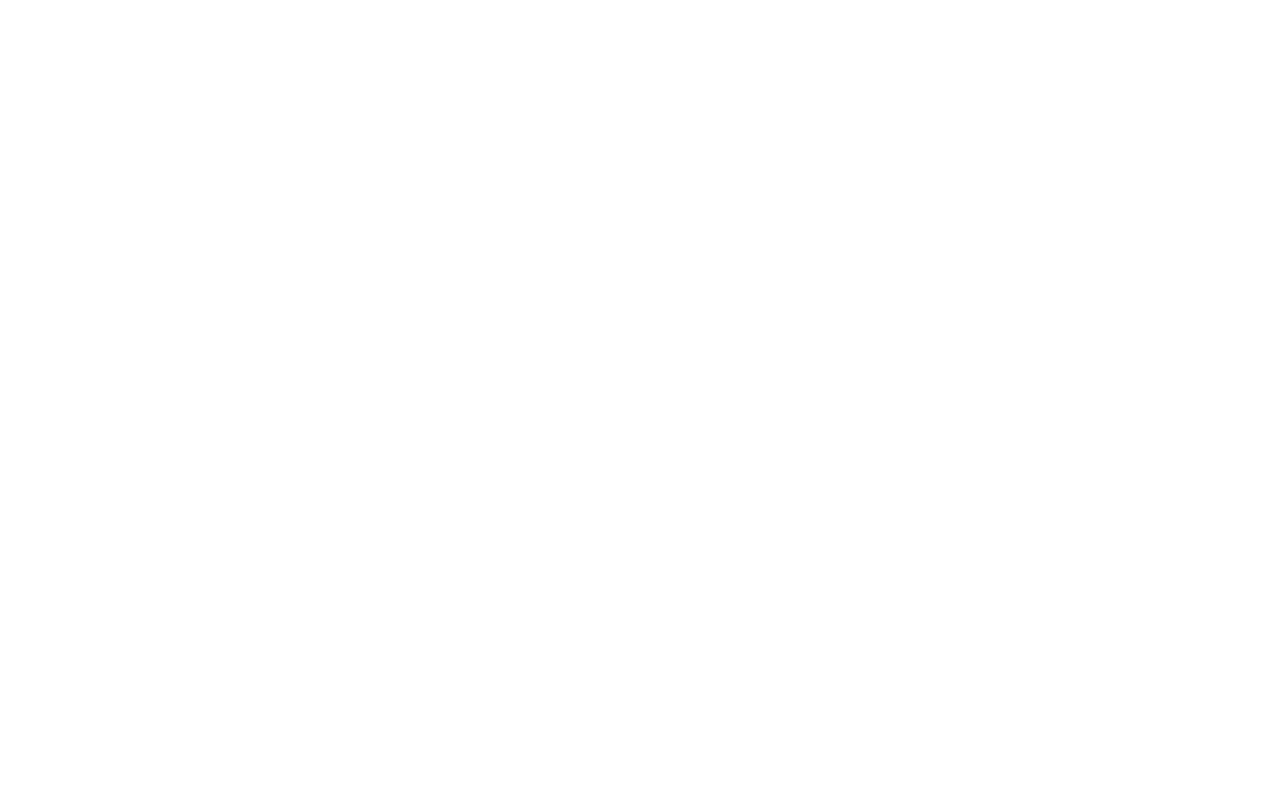
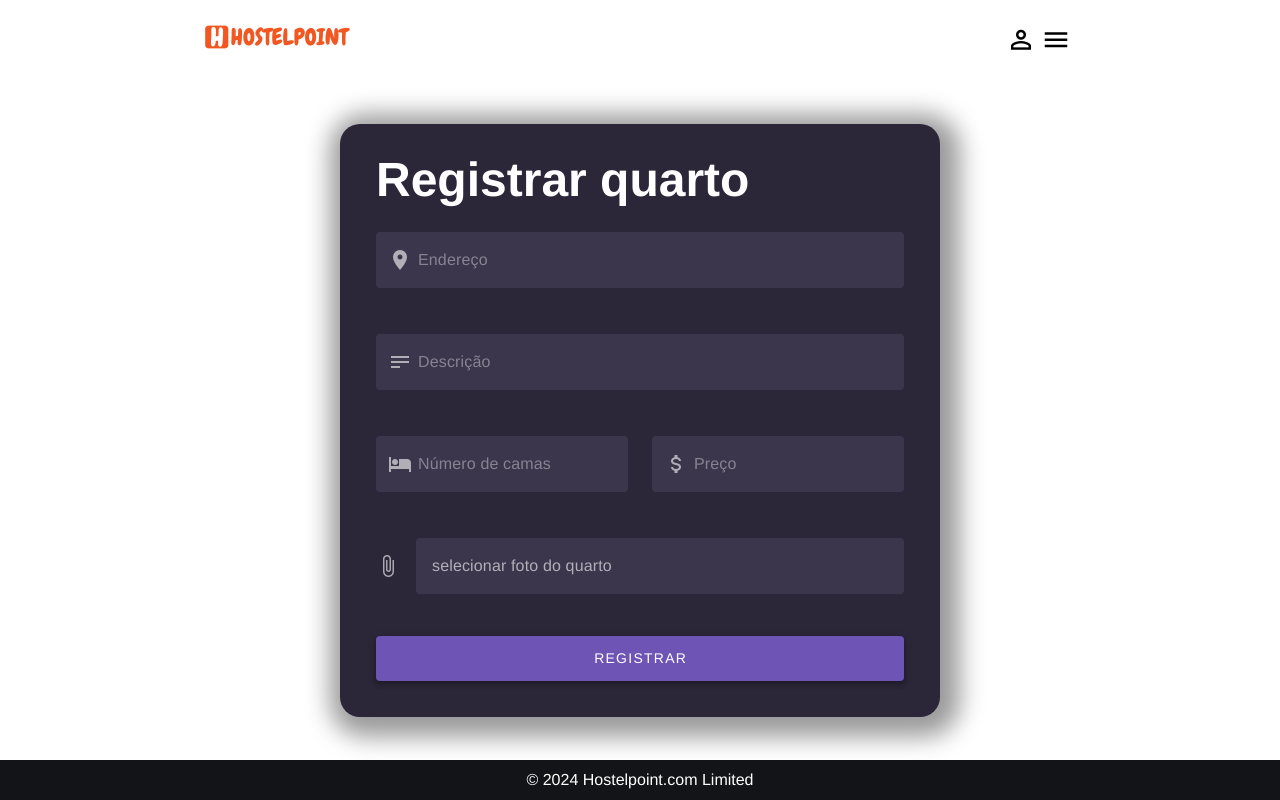
Before and after one commit to zBrant/hostel, a Vue app in the folder hostel-app/: page /#/register-room in a window 1280 px wide. Before the commit this address had no page. Built offline with nearby package versions, Linux system fonts and the light colour scheme.

Commit message:
[COMMIT] - home page and room subscription page done

```diff
--- a/hostel-app/src/components/DefaultFooter.vue
+++ b/hostel-app/src/components/DefaultFooter.vue
@@ -22,12 +22,12 @@
 .diagonal-background::before {
   content: '';
   position: absolute;
-  top: -50px;
+
   left: 0;
   width: 100%;
-  height: calc(100% + 50px);
-  background-color: #121417;
-  clip-path: polygon(0 50px, 100% 0, 100% 100%, 0 100%);
-  z-index: -1;
+}
+
+.text-white {
+  position: relative;
 }
 </style>
--- a/hostel-app/src/components/DefaultHeader.vue
+++ b/hostel-app/src/components/DefaultHeader.vue
@@ -4,10 +4,19 @@
         <img alt="Vue logo" style="width: 200px" src="../assets/logo.png">
       </router-link>
 
-    <div class="padding-items">
-        <router-link to="/sign-up">
-          <v-icon icon="mdi-account-outline" size="30" class="user-icon"/>
-        </router-link>
+    <div class="padding-items d-flex text-black">
+
+
+        <div class="mr-10 border-registrer-property align-self-center pt-1 pb-1" v-if="logedUser">
+          <router-link to="/register-room" class="text-decoration-none">
+            <v-icon icon="mdi-office-building mr-1" size="20" />
+            <span>Resgistre sua propriedade</span>
+          </router-link>
+        </div>
+
+      <router-link to="/sign-up">
+        <v-icon icon="mdi-account-outline" size="30" class="user-icon"/>
+      </router-link>
 
       <v-menu
           transition="slide-y-transition"
@@ -17,7 +26,12 @@
         </template>
         <v-list>
           <v-list-item>
-            <v-list-item-title> Anunciar </v-list-item-title>
+            <v-list-item-title>
+              <a href="https://google.com" style="color: black; text-decoration: none" target="_blank">
+                <v-icon icon="mdi-help-circle" size="20" class="user-icon mr-1"/>
+                Ajuda
+              </a>
+            </v-list-item-title>
           </v-list-item>
         </v-list>
       </v-menu>
@@ -29,8 +43,14 @@
 <script>
 export default {
   name: 'default-header',
-  props: {
-    msg: String
+  props: {},
+  data(){
+    return {
+      logedUser: false,
+    }
+  },
+  mounted() {
+    if (this.$store.state.userInfo) this.logedUser = true
   }
 }
 </script>
@@ -50,13 +70,33 @@
   color: black !important;
 }
 
-.user-icon:hover {
+.user-icon:hover{
   color: #5a5a5a !important;
+}
+
+.border-registrer-property:hover {
+  background-color: #e1e1e1 !important;
+  cursor: pointer;
 }
 
 .padding-items > *{
  padding-right: 10px;
 }
+.text-decoration-none {
+  color: black;
+  text-decoration: none;
+}
 
+.border-registrer-property {
+  border: 2px solid grey ;
+  border-radius: 30px;
+  padding: 0 20px;
+}
 
+.text-black {
+  font-size: .75rem;
+  font-weight: 800;
+  letter-spacing: .0125rem;
+  line-height: 1rem;
+}
 </style>
--- a/hostel-app/src/router/index.js
+++ b/hostel-app/src/router/index.js
@@ -21,6 +21,11 @@
     path: '/login',
     name: 'login',
     component: () => import(/* webpackChunkName: "about" */ '@/views/authentication/LoginView.vue')
+  },
+  {
+    path: '/register-room',
+    name: 'register-room',
+    component: () => import(/* webpackChunkName: "about" */ '@/views/pages/intern/RegisterRoomView.vue')
   }
 ]
 
--- a/hostel-app/src/views/authentication/LoginView.vue
+++ b/hostel-app/src/views/authentication/LoginView.vue
@@ -104,6 +104,10 @@
           .catch(e => {
             this.errorMessage = e.response.data.message
             this.showAlert = true
+
+            setTimeout(() => {
+              this.showAlert = false
+            }, 3000)
           });
     },
     mountPayload(){
--- a/hostel-app/src/views/authentication/SignUpView.vue
+++ b/hostel-app/src/views/authentication/SignUpView.vue
@@ -152,6 +152,10 @@
           .catch(e => {
             this.errorMessage = e.response.data.message
             this.showAlert = true
+
+            setTimeout(() => {
+              this.showAlert = false
+            }, 3000)
           });
     },
     mountPayload(){
--- /dev/null
+++ b/hostel-app/src/views/pages/intern/RegisterRoomView.vue
@@ -0,0 +1,226 @@
+<template>
+  <div>
+    <default-header class="header-default"></default-header>
+    <div class="menu ml-auto mr-auto d-flex flex-column align-center justify-space-between body-div">
+        <div class="bg-color form-div">
+          <div class="titulo">
+            <h1>Registrar quarto</h1>
+          </div>
+          <v-form v-model="valid">
+            <v-container>
+              <v-row>
+                <v-col cols="12" md="12">
+                  <v-text-field
+                      prepend-inner-icon="mdi-map-marker"
+                      base-color="transparent"
+                      color="#6d618e"
+                      bg-color="#3c364c"
+                      variant="outlined"
+                      v-model="address"
+                      :rules="rules"
+                      placeholder="Endereço"
+                      type="text"
+                      required
+                  ></v-text-field>
+                </v-col>
+              </v-row>
+
+              <v-row>
+                <v-col cols="12" md="12">
+                  <v-text-field
+                      prepend-inner-icon="mdi-text"
+                      base-color="transparent"
+                      color="#6d618e"
+                      bg-color="#3c364c"
+                      variant="outlined"
+                      :rules="rules"
+                      v-model="description"
+                      placeholder="Descrição"
+                      type="text"
+                      required
+                  ></v-text-field>
+                </v-col>
+              </v-row>
+
+              <v-row>
+                <v-col cols="12" md="6">
+                  <v-text-field
+                      prepend-inner-icon="mdi-bed"
+                      base-color="transparent"
+                      color="#6d618e"
+                      bg-color="#3c364c"
+                      variant="outlined"
+                      v-model="bedCount"
+                      :rules="rules"
+                      placeholder="Número de camas"
+                      validate-on="lazy blur"
+                      type="number"
+                      required
+                  ></v-text-field>
+
+                </v-col>
+                <v-col cols="12" md="6">
+                  <v-text-field
+                      prepend-inner-icon="mdi-currency-usd"
+                      base-color="transparent"
+                      color="#6d618e"
+                      bg-color="#3c364c"
+                      variant="outlined"
+                      v-model="price"
+                      :rules="rules"
+                      placeholder="Preço"
+                      validate-on="lazy blur"
+                      type="number"
+                      required
+                  ></v-text-field>
+                </v-col>
+              </v-row>
+
+              <v-row>
+                <v-col cols="12" md="12">
+                  <v-file-input
+                      base-color="transparent"
+                      color="#6d618e"
+                      bg-color="#3c364c"
+                      variant="outlined"
+                      accept="image/*"
+                      label="selecionar foto do quarto"
+                  ></v-file-input>
+                </v-col>
+              </v-row>
+              <v-btn class="mt-5" @click="doLogin" type="submit" elevation="4" block height="45" color="#6e54b5">Registrar</v-btn>
+            </v-container>
+          </v-form>
+        </div>
+
+      <v-alert
+          v-if="showAlert"
+          class="alert"
+          density="compact"
+          closable
+          :text="errorMessage"
+          color="error"
+          icon="$info"
+          @click:close="showAlert = false"
+      ></v-alert>
+    </div>
+    <default-footer class="footer-default"></default-footer>
+  </div>
+</template>
+
+<script>
+import DefaultHeader from "@/components/DefaultHeader.vue";
+import DefaultFooter from "@/components/DefaultFooter.vue";
+import AuthenticationService from "@/services/AuthenticationService";
+import router from "@/router";
+
+export default {
+  name: 'register-room-view',
+  components: { DefaultFooter, DefaultHeader },
+  props: {
+    msg: String
+  },
+  data(){
+    return {
+      visible: false,
+      rules: [ value => { return !!value || 'Campo Obrigatório.' }],
+      valid: false,
+      errorMessage: '',
+      showAlert: false,
+
+      description: '',
+      price: '',
+      bedCount: '',
+      rented: '',
+      userId: '',
+      address: '',
+    }
+  },
+  methods: {
+    doLogin(){
+      if (!this.valid)  return
+
+      AuthenticationService.login(this.mountPayload())
+          .then(response => {
+            this.$store.state.userInfo = response.data
+            router.push({ path: '/home' })
+          })
+          .catch(e => {
+            this.errorMessage = e.response.data.message
+            this.showAlert = true
+
+            setTimeout(() => {
+              this.showAlert = false
+            }, 3000)
+          });
+    },
+    mountPayload(){
+      return {
+        email: this.email,
+        password: this.password,
+      }
+    }
+  }
+}
+
+</script>
+
+<style scoped>
+.bg-color {
+  background-color: #2b2638;
+}
+
+.header-default {
+  height: 10vh;
+}
+
+.footer-default {
+  height: 5vh;
+}
+
+.body-div {
+  height: 85vh;
+}
+
+.menu {
+  background-color: white;
+}
+
+.form-div {
+  color: white;
+  border-radius: 20px;
+  width: 600px;
+  align-content: center;
+  padding: 20px;
+  box-shadow: 5px 5px 25px 15px rgba(0, 0, 0, 0.4);
+  margin: auto 0;
+}
+
+.text-field-bg text-area {
+  background-color: #3c364c;
+}
+
+.titulo h1 {
+  font-size: -webkit-xxx-large;
+  padding-left: 16px;
+  text-align: left;
+}
+
+.titulo p{
+  color: #8c8b94;
+  padding-left: 16px;
+  text-align: left;
+}
+
+.titulo span{
+  color: #8066c6;
+  text-decoration: underline;
+}
+
+.alert {
+  position: absolute;
+  right: 30px;
+  top: 30px;
+}
+
+</style>
```
Also changed, not shown: hostel-app/src/views/pages/HomeView.vue (+89 -12 lines).
